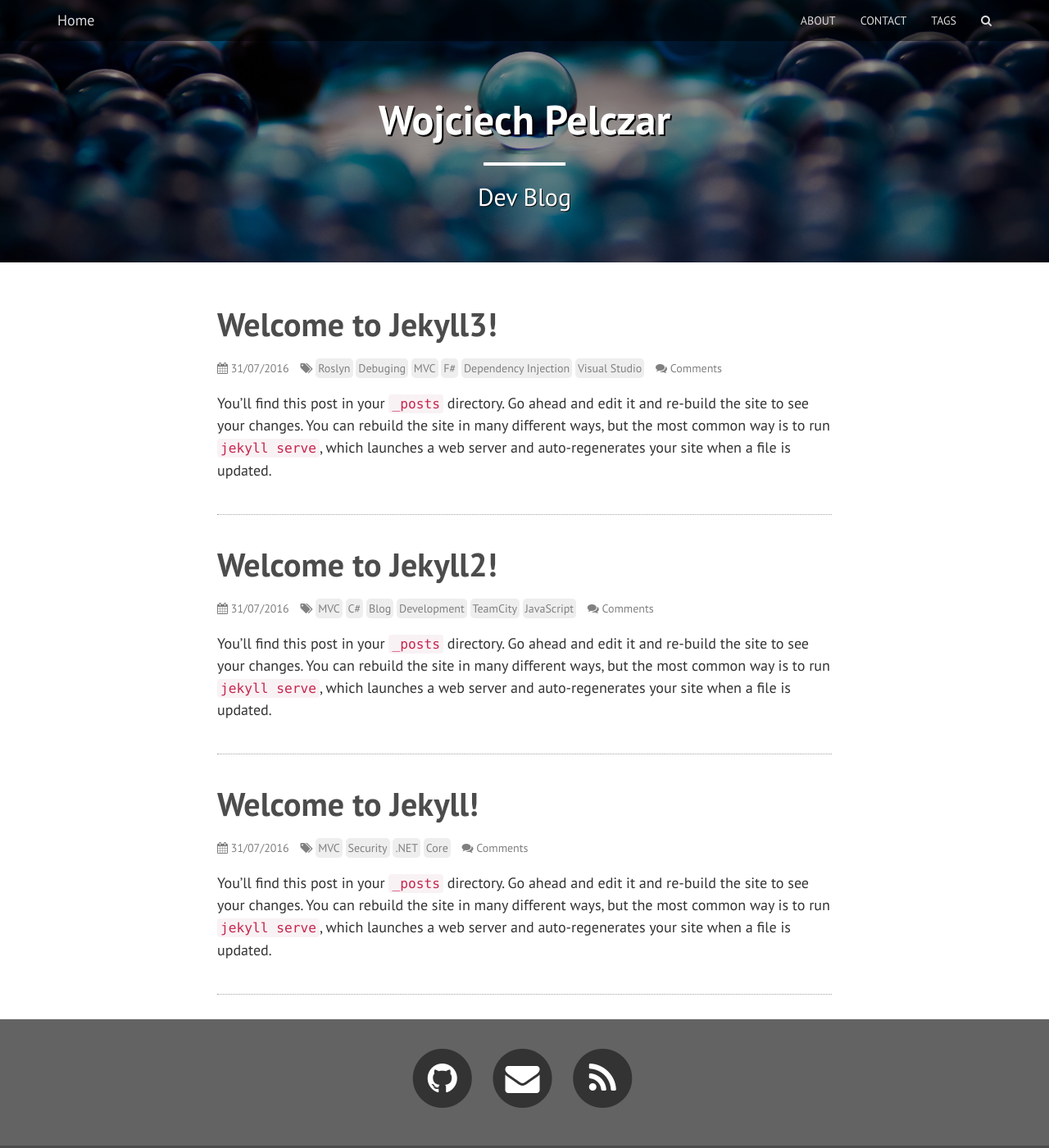
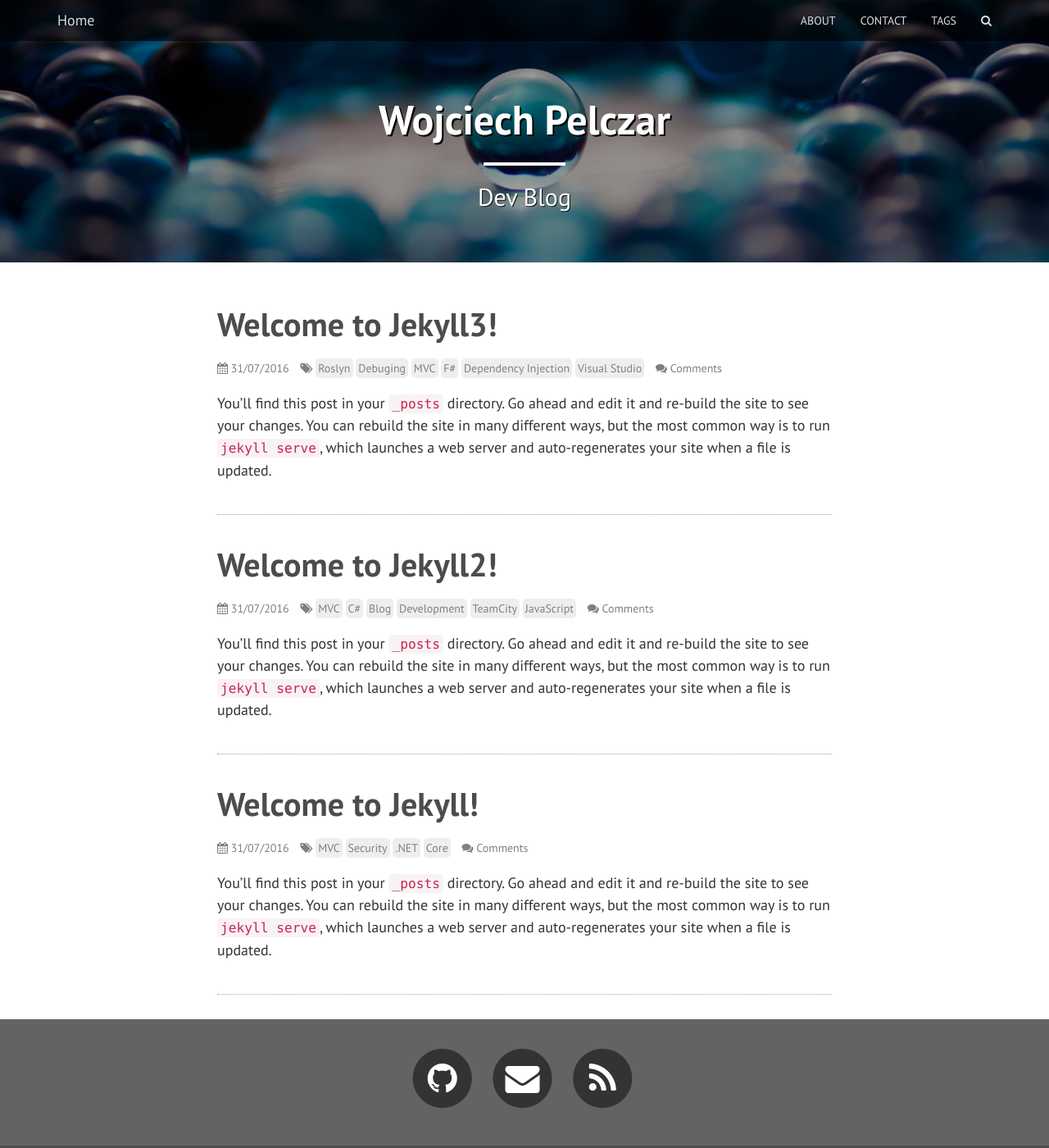
Before and after one commit to wpelczar/Blog, a Jekyll site: the page built from index.html, in a window 1280 px wide and 1400 px high. Shown: the whole window at 82% size. Built offline with Jekyll 4.4.1, drawn with Linux system fonts in a browser that asks for light colours; nearby versions of some CDN libraries; comment, search, counter and statistics services are not loaded.

Commit message:
Change image size

```diff
--- a/_sass/_header.scss
+++ b/_sass/_header.scss
@@ -40,7 +40,7 @@
 }
 
 .navbar-default{
-  background-color: rgba(0, 0, 0, 0.55);
+  background-color: rgba(0, 0, 0, 0.65);
   border: none;
   @include border-radius(0);
   .navbar-brand{
```
Also changed, not shown: images/blue_marbles.jpg.
